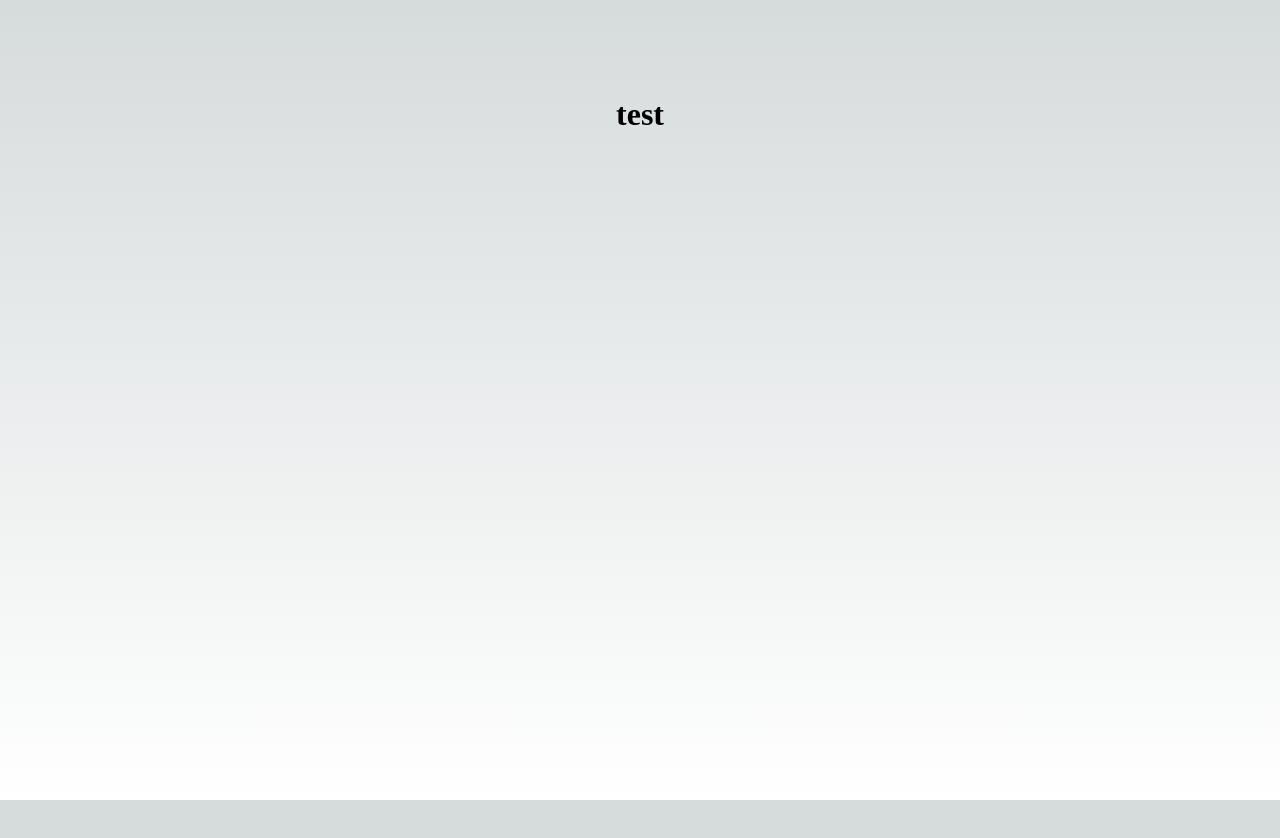
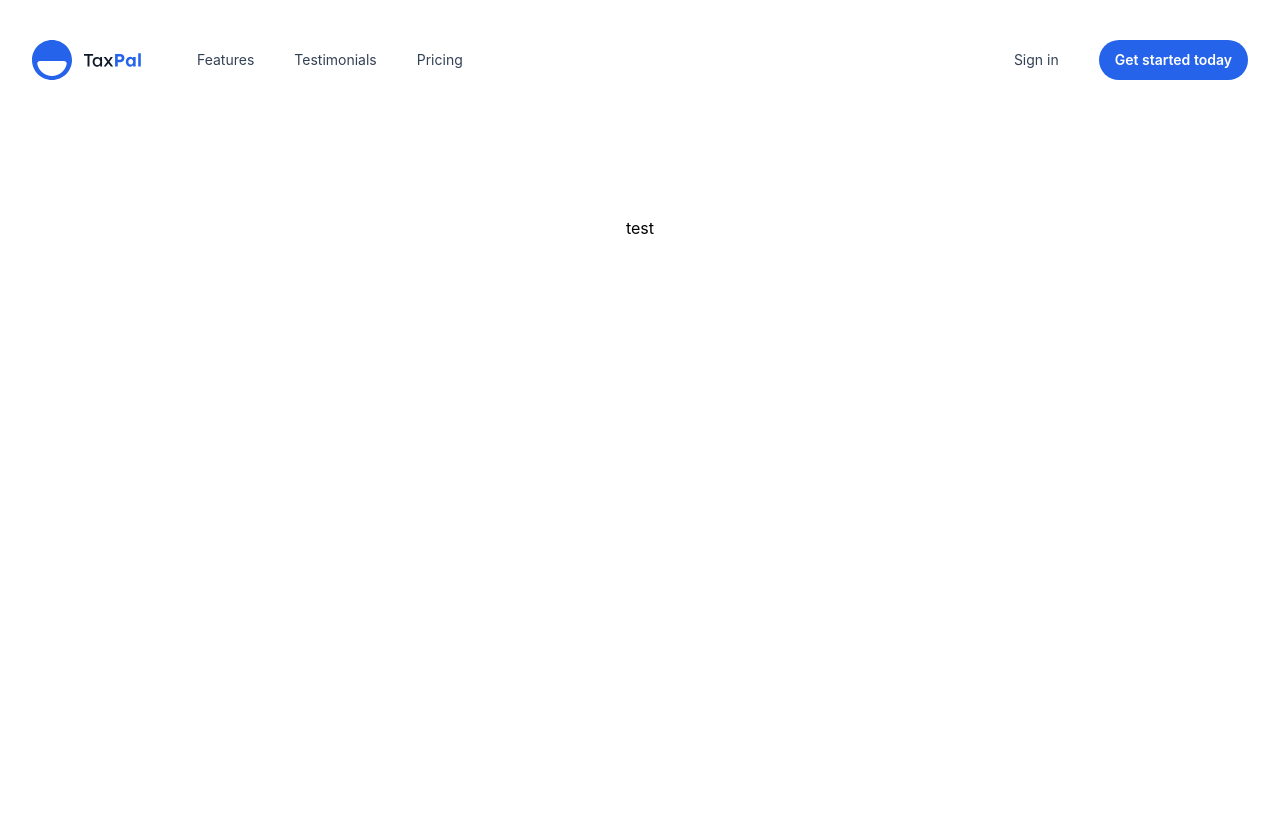
Before and after one commit to runicostudios/top-broker-sites, a Next.js app: page / in a window 1280 px wide. Shown: the top 838 px of the page. Before the commit the page ends 800 px from the top, so only its background shows below. Built offline with nearby package versions, Linux system fonts and the light colour scheme.

Commit message:
fixed a bunch of tailwind integration issues

```diff
--- a/next.config.js
+++ b/next.config.js
@@ -1,7 +1,8 @@
 /** @type {import('next').NextConfig} */
 const nextConfig = {
+  reactStrictMode: true,
   experimental: {
-    appDir: true,
+    scrollRestoration: true,
   },
 }
 
--- a/package.json
+++ b/package.json
@@ -20,7 +20,9 @@
     "@types/react-dom": "18.0.11",
     "eslint": "8.34.0",
     "eslint-config-next": "13.1.6",
+    "focus-visible": "^5.2.0",
     "next": "13.1.6",
+    "postcss-focus-visible": "^8.0.2",
     "react": "18.2.0",
     "react-dom": "18.2.0",
     "typescript": "4.9.5"
--- a/src/app/layout.tsx
+++ b/src/app/layout.tsx
@@ -1,13 +1,20 @@
-import "./globals.css";
+// import './globals.css'
+import 'focus-visible'
+import '@/styles/tailwind.css'
+
+import { Header } from '../components/Header'
 
 export default function RootLayout({
   children,
 }: {
-  children: React.ReactNode;
+  children: React.ReactNode
 }) {
   return (
     <html lang="en">
-      <body>{children}</body>
+      <body>
+        <Header />
+        {children}
+      </body>
     </html>
-  );
+  )
 }
--- a/src/components/Header.tsx
+++ b/src/components/Header.tsx
@@ -1,3 +1,4 @@
+'use client'
 import { Fragment } from 'react'
 import Link from 'next/link'
 import { Popover, Transition } from '@headlessui/react'
--- /dev/null
+++ b/src/styles/tailwind.css
@@ -0,0 +1,7 @@
+@tailwind base;
+@tailwind components;
+@tailwind utilities;
+
+#__next {
+  min-height: 100%;
+}
--- a/tailwind.config.js
+++ b/tailwind.config.js
@@ -1,8 +1,36 @@
+const defaultTheme = require('tailwindcss/defaultTheme')
+
 /** @type {import('tailwindcss').Config} */
 module.exports = {
-  content: [],
+  content: ['./src/**/*.{ts,tsx}'],
   theme: {
-    extend: {},
+    fontSize: {
+      xs: ['0.75rem', { lineHeight: '1rem' }],
+      sm: ['0.875rem', { lineHeight: '1.5rem' }],
+      base: ['1rem', { lineHeight: '1.75rem' }],
+      lg: ['1.125rem', { lineHeight: '2rem' }],
+      xl: ['1.25rem', { lineHeight: '2rem' }],
+      '2xl': ['1.5rem', { lineHeight: '2rem' }],
+      '3xl': ['2rem', { lineHeight: '2.5rem' }],
+      '4xl': ['2.5rem', { lineHeight: '3.5rem' }],
+      '5xl': ['3rem', { lineHeight: '3.5rem' }],
+      '6xl': ['3.75rem', { lineHeight: '1' }],
+      '7xl': ['4.5rem', { lineHeight: '1.1' }],
+      '8xl': ['6rem', { lineHeight: '1' }],
+      '9xl': ['8rem', { lineHeight: '1' }],
+    },
+    extend: {
+      borderRadius: {
+        '4xl': '2rem',
+      },
+      fontFamily: {
+        sans: ['Inter', ...defaultTheme.fontFamily.sans],
+        display: ['Lexend', ...defaultTheme.fontFamily.sans],
+      },
+      maxWidth: {
+        '2xl': '40rem',
+      },
+    },
   },
-  plugins: [],
+  // plugins: [require('@tailwindcss/forms')],
 }
```
Also changed, not shown: 1 other file (tests, documents, lock files or other folders).
